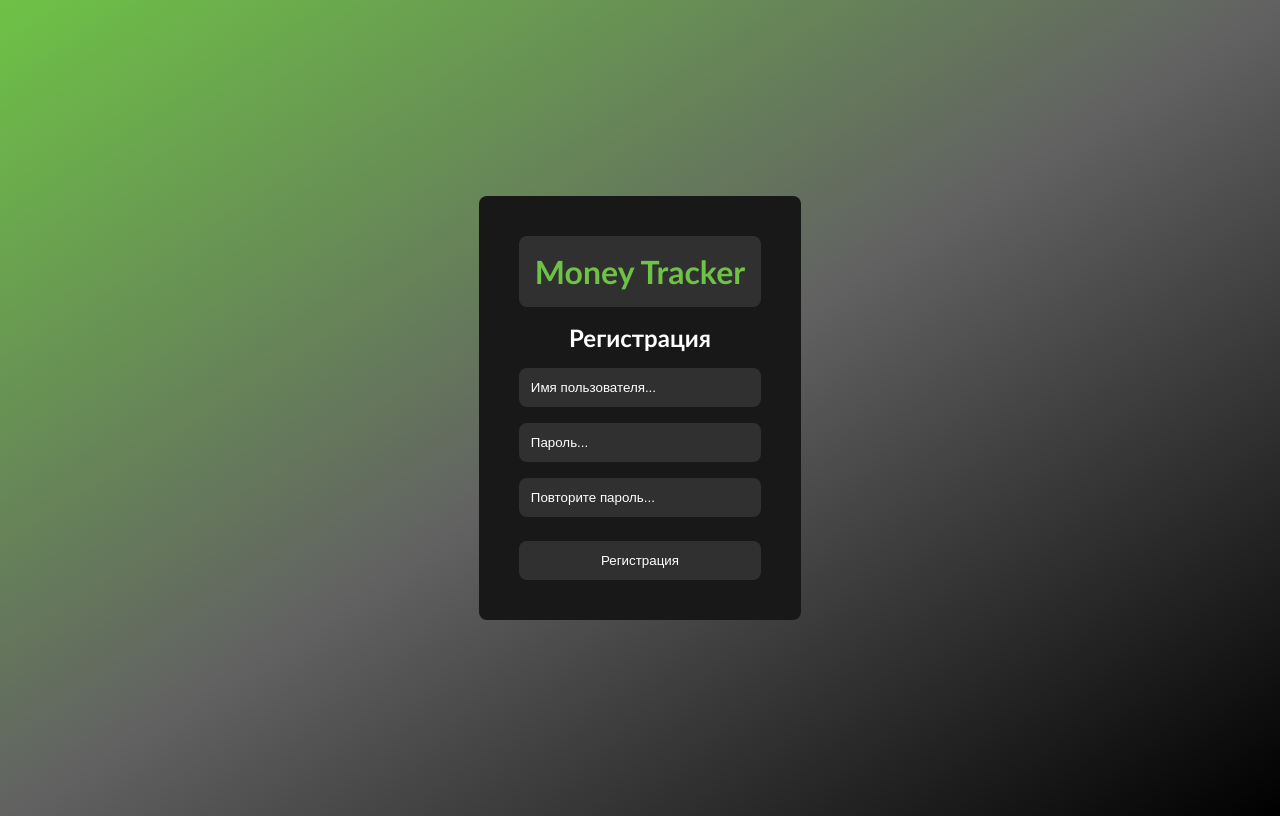
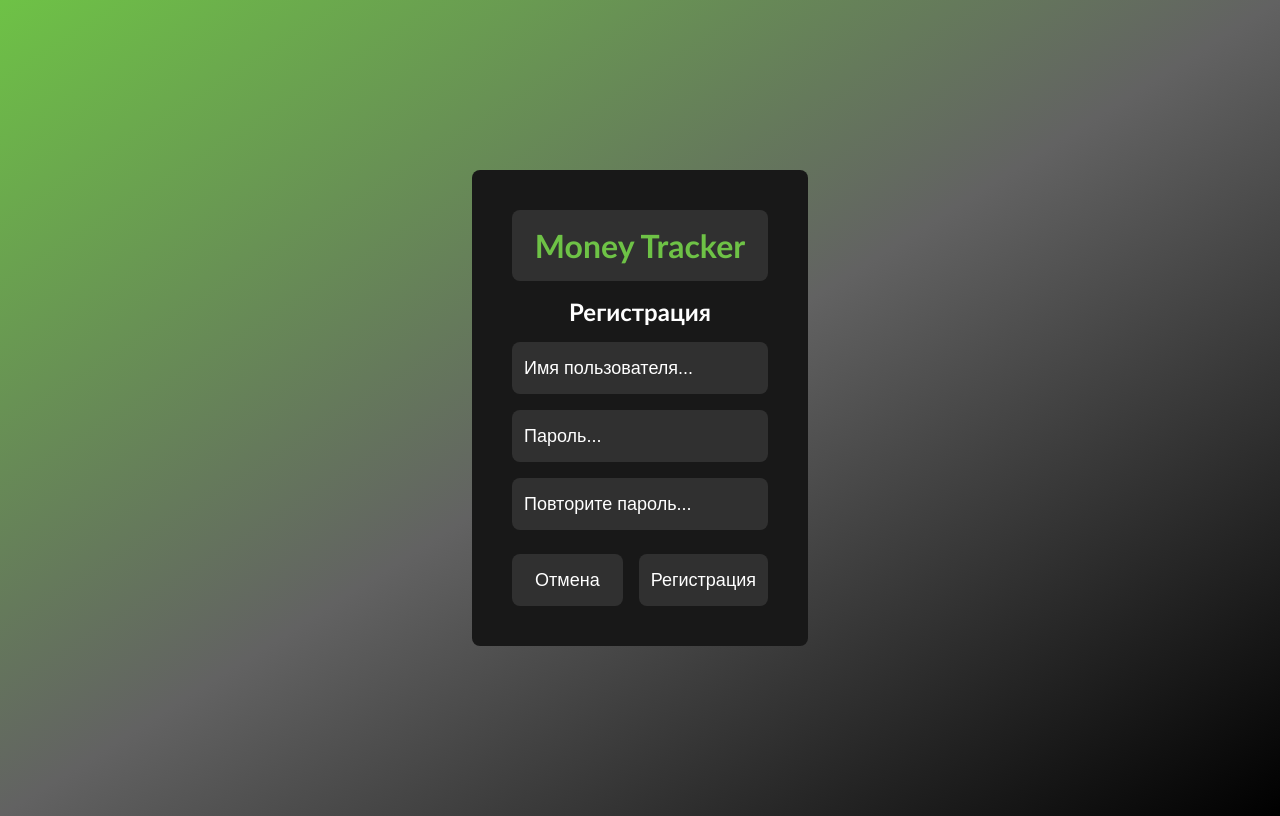
Before and after one commit to M1sterZag/MoneyTracker, a React (Vite) app in the folder frontend/: page /register in a window 1280 px wide. Built offline with nearby package versions, Linux system fonts and the light colour scheme.

Commit message:
font bigger + add cancel button

```diff
--- a/frontend/src/Register.jsx
+++ b/frontend/src/Register.jsx
@@ -34,6 +34,10 @@ const Register = () => {
     }
   };
 
+  const handleCancel = () => {
+    navigate('/');
+  };
+
   return (
     <div className="flex items-center justify-center min-h-screen">
       <div className="bg-mcblack p-10 rounded-lg">
@@ -52,7 +56,7 @@ const Register = () => {
                 id="username"
                 value={username}
                 onChange={(e) => setUsername(e.target.value)}
-                className="w-full box-border placeholder-white p-3 rounded-lg border-none bg-mcgray text-white focus:outline-none"
+                className="w-full box-border placeholder-white p-3 rounded-lg border-none bg-mcgray text-white text-lg focus:outline-none"
                 placeholder="Имя пользователя..."
                 required
               />
@@ -63,7 +67,7 @@ const Register = () => {
                 id="password"
                 value={password}
                 onChange={(e) => setPassword(e.target.value)}
-                className="w-full box-border placeholder-white p-3 rounded-lg border-none bg-mcgray text-white focus:outline-none"
+                className="w-full box-border placeholder-white p-3 rounded-lg border-none bg-mcgray text-white text-lg focus:outline-none"
                 placeholder="Пароль..."
                 required
               />
@@ -74,17 +78,26 @@ const Register = () => {
                 id="confirmPassword"
                 value={confirmPassword}
                 onChange={(e) => setConfirmPassword(e.target.value)}
-                className="w-full box-border placeholder-white p-3 rounded-lg border-none bg-mcgray text-white focus:outline-none"
+                className="w-full box-border placeholder-white p-3 rounded-lg border-none bg-mcgray text-white text-lg focus:outline-none"
                 placeholder="Повторите пароль..."
                 required
               />
             </div>
-            <button
-              type="submit"
-              className="bg-mcgray border-none text-white p-3 rounded-lg hover:bg-mgreen w-full cursor-pointer"
-            >
-              Регистрация
-            </button>
+            <div className="flex justify-between w-full">
+              <button
+                type="button"
+                onClick={handleCancel}
+                className="bg-mcgray border-none text-white p-3 rounded-lg hover:bg-red-700 w-full cursor-pointer text-lg mr-2"
+              >
+                Отмена
+              </button>
+              <button
+                type="submit"
+                className="bg-mcgray border-none text-white p-3 rounded-lg hover:bg-mgreen w-full cursor-pointer text-lg ml-2"
+              >
+                Регистрация
+              </button>
+            </div>
           </form>
         )}
       </div>
```
